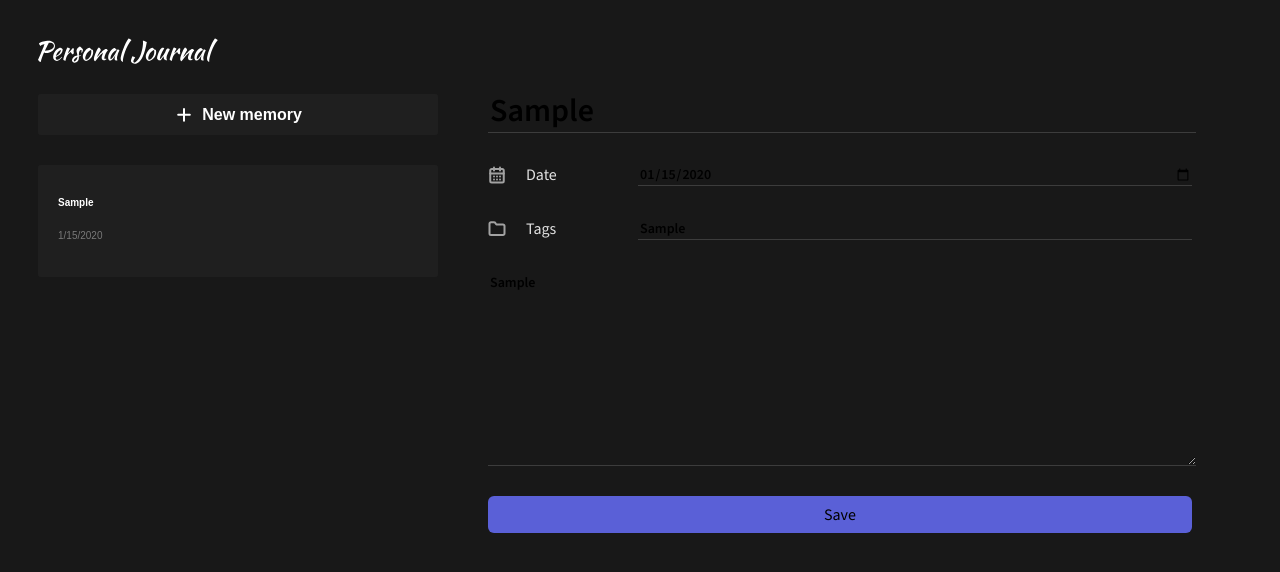
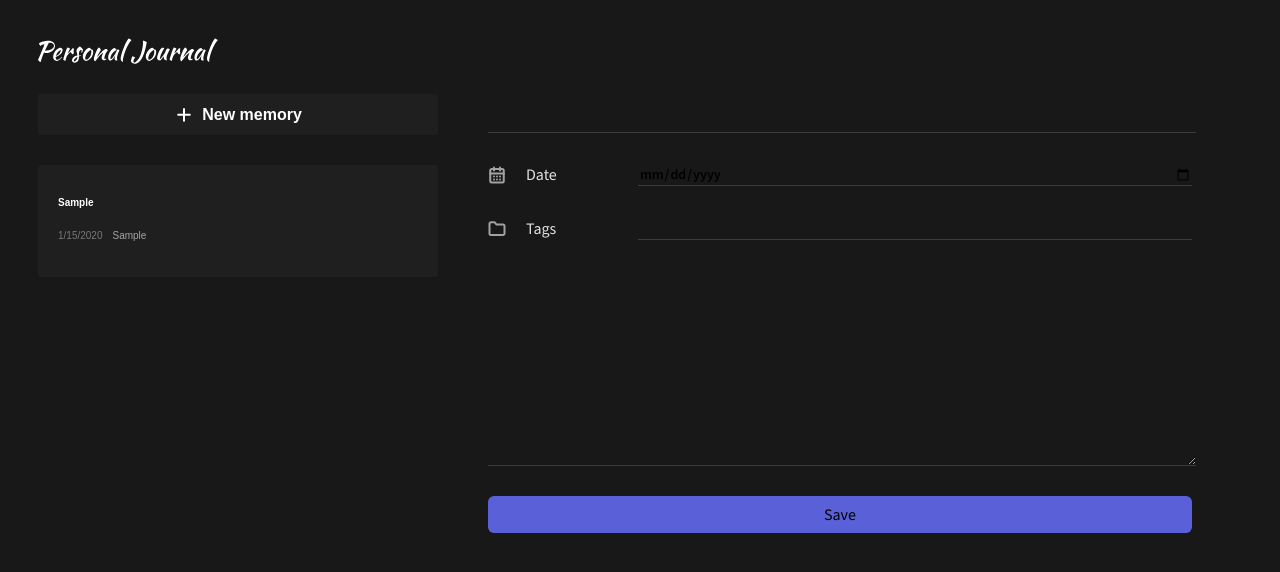
Before and after one commit to Mirgo25/react-app, a React (Vite) app: page / in a window 1280 px wide. Both pictures are taken after typing "Sample", "2020-01-15", "Sample", "Sample" into the empty fields and a click on the button "Save". Shown: the top 572 px of the page. Built offline with nearby package versions, Linux system fonts and the light colour scheme.

Commit message:
added clearing form after submit

```diff
--- a/src/App.jsx
+++ b/src/App.jsx
@@ -49,7 +49,7 @@ function App() {
 		setItems((oldItems) => [
 			...oldItems,
 			{
-				text: item.text,
+				post: item.post,
 				title: item.title,
 				date: new Date(item.date),
 				id: oldItems.length ? Math.max(...oldItems.map(({ id }) => id)) + 1 : 1
--- a/src/components/JournalForm/JournalForm.jsx
+++ b/src/components/JournalForm/JournalForm.jsx
@@ -22,14 +22,24 @@ function JournalForm({ onSubmit }) {
 	}, [isValid]);
 
 	useEffect(() => {
-		if (isFormReadyToSubmit) onSubmit(values);
+		if (isFormReadyToSubmit) {
+			onSubmit(values);
+			dispatchForm({ type: 'CLEAR' });
+		}
 	}, [isFormReadyToSubmit]);
 
 	const addJournalItem = (e) => {
 		e.preventDefault();
-		const formData = new FormData(e.target);
-		const formProps = Object.fromEntries(formData);
-		dispatchForm({ type: 'SUBMIT', payload: formProps });
+		dispatchForm({ type: 'SUBMIT' });
+	};
+
+	const setFormValue = (e) => {
+		dispatchForm({
+			type: 'SET_VALUE',
+			payload: {
+				[e.target.name]: e.target.value
+			}
+		});
 	};
 
 	return (
@@ -38,6 +48,7 @@ function JournalForm({ onSubmit }) {
 				<input
 					type="text"
 					name="title"
+					value={values.title}
 					// style={{ border: !formValidState.title ? '1px solid red' : undefined }}
 					// className={`${styles.input} ${
 					// 	!formValidState.title ? styles.invalid : ''
@@ -45,6 +56,7 @@ function JournalForm({ onSubmit }) {
 					className={cn(styles['input-title'], {
 						[styles.invalid]: !isValid.title
 					})}
+					onChange={setFormValue}
 				/>
 				{/* <img src="/archive.svg" /> */}
 			</div>
@@ -57,12 +69,14 @@ function JournalForm({ onSubmit }) {
 					id="date"
 					type="date"
 					name="date"
+					value={values.date}
 					// className={`${styles.input} ${
 					// 	!formValidState.date ? styles.invalid : ''
 					// }`}
 					className={cn(styles.input, {
 						[styles.invalid]: !isValid.date
 					})}
+					onChange={setFormValue}
 				/>
 			</div>
 			<div className={styles['form-row']}>
@@ -70,7 +84,14 @@ function JournalForm({ onSubmit }) {
 					<img src="/folder.svg" alt="Folder icon" />
 					<span>Tags</span>
 				</label>
-				<input type="text" name="tag" id="tag" className={styles.input} />
+				<input
+					type="text"
+					name="tag"
+					id="tag"
+					value={values.tag}
+					className={styles.input}
+					onChange={setFormValue}
+				/>
 			</div>
 
 			<textarea
@@ -78,6 +99,7 @@ function JournalForm({ onSubmit }) {
 				id=""
 				cols="30"
 				rows="10"
+				value={values.post}
 				// style={{ border: !formValidState.post ? '1px solid red' : undefined }}
 				// className={`${styles.input} ${
 				// 	!formValidState.post ? styles.invalid : ''
@@ -85,6 +107,7 @@ function JournalForm({ onSubmit }) {
 				className={cn(styles.input, {
 					[styles.invalid]: !isValid.post
 				})}
+				onChange={setFormValue}
 			></textarea>
 			<Button text="Save" />
 		</form>
--- a/src/components/JournalForm/JournalForm.state.js
+++ b/src/components/JournalForm/JournalForm.state.js
@@ -18,11 +18,11 @@ export function formReducer(state, action) {
 	case 'RESET_VALIDITY':
 		return { ...state, isValid: INITIAL_STATE.isValid };
 	case 'SUBMIT': {
-		const postValidity = action.payload.post?.trim().length;
-		const titleValidity = action.payload.title?.trim().length;
-		const dateValidity = action.payload.date;
+		const postValidity = state.values.post?.trim().length;
+		const titleValidity = state.values.title?.trim().length;
+		const dateValidity = state.values.date;
 		return {
-			values: action.payload,
+			...state,
 			isValid: {
 				post: postValidity,
 				title: titleValidity,
@@ -31,5 +31,9 @@ export function formReducer(state, action) {
 			isFormReadyToSubmit: postValidity && titleValidity && dateValidity
 		};
 	}
+	case 'SET_VALUE':
+		return { ...state, values: { ...state.values, ...action.payload } };
+	case 'CLEAR':
+		return { ...state, values: INITIAL_STATE.values };
 	}
 }
--- a/src/components/JournalItem/JournalItem.jsx
+++ b/src/components/JournalItem/JournalItem.jsx
@@ -1,6 +1,6 @@
 import styles from './JournalItem.module.css';
 
-function JournalItem({ title, date, text }) {
+function JournalItem({ title, date, post }) {
 	const formatedDate = new Intl.DateTimeFormat('ua-UA').format(date);
 
 	return (
@@ -8,7 +8,7 @@ function JournalItem({ title, date, text }) {
 			<h2 className={styles['journal-item__header']}>{title}</h2>
 			<h2 className={styles['journal-item__body']}>
 				<div className={styles['journal-item__date']}>{formatedDate}</div>
-				<div className={styles['journal-item__text']}>{text}</div>
+				<div className={styles['journal-item__text']}>{post}</div>
 			</h2>
 		</>
 	);
--- a/src/components/JournalList/JournalList.jsx
+++ b/src/components/JournalList/JournalList.jsx
@@ -14,7 +14,7 @@ function JournalList({ items }) {
 		<>
 			{items.sort(sortItems).map((el) => (
 				<CardButton key={el.id}>
-					<JournalItem title={el.title} date={el.date} text={el.text} />
+					<JournalItem title={el.title} date={el.date} post={el.post} />
 				</CardButton>
 			))}
 		</>
```
